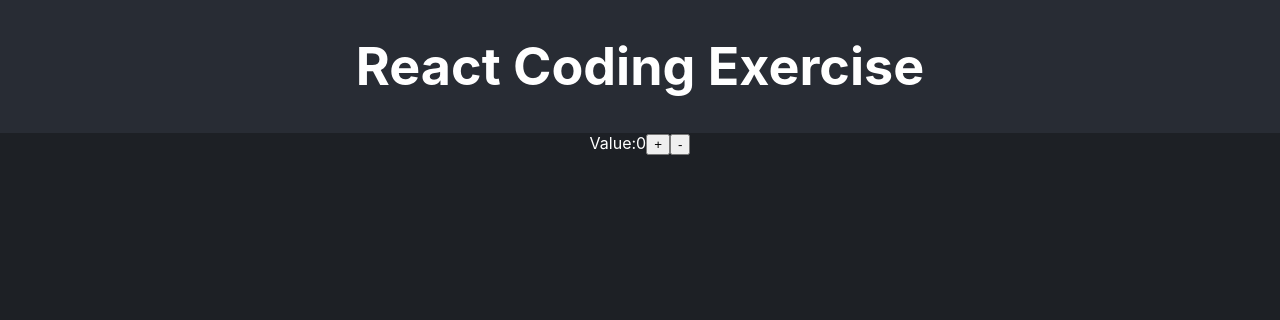
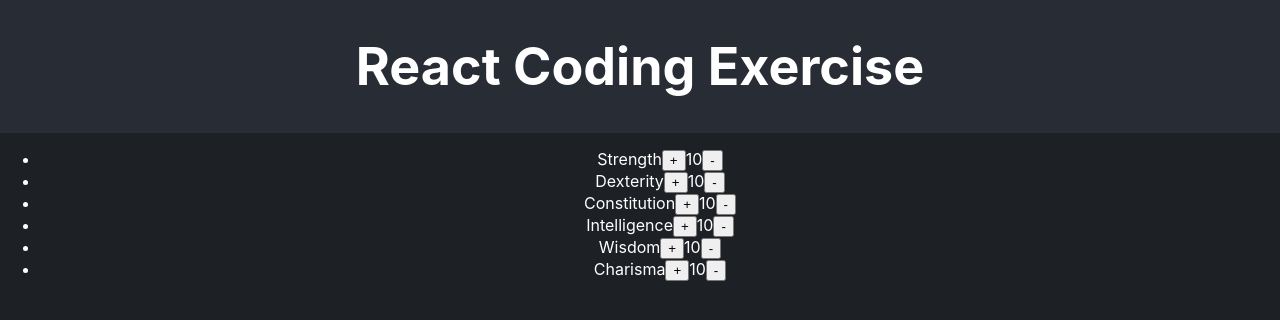
Before and after one commit to mukifera/recruiting-webapp-character, a React (Create React App) app: page / in a window 1280 px wide. Shown: the top 320 px of the page. Built offline with nearby package versions, Linux system fonts and the light colour scheme.

Commit message:
implement basic attribute state

```diff
--- a/src/App.tsx
+++ b/src/App.tsx
@@ -1,6 +1,7 @@
 import { useState } from 'react';
 import './App.css';
 import { ATTRIBUTE_LIST, CLASS_LIST, SKILL_LIST } from './consts.js';
+import Attributes from './Attributes';
 
 
 function App() {
@@ -11,12 +12,7 @@ function App() {
         <h1>React Coding Exercise</h1>
       </header>
       <section className="App-section">
-        <div>
-          Value:
-          {num}
-          <button>+</button>
-          <button>-</button>
-        </div>
+        <Attributes/>
       </section>
     </div>
   );
--- /dev/null
+++ b/src/Attribute.tsx
@@ -0,0 +1,13 @@
+
+function Attribute({ name, value, update }) {
+  return (
+    <li>
+      {name}
+      <button onClick={() => update(1)}>+</button>
+      {value}
+      <button onClick={() => update(-1)}>-</button>
+    </li>
+  );
+}
+
+export default Attribute;
--- /dev/null
+++ b/src/Attributes.tsx
@@ -0,0 +1,33 @@
+import { useEffect, useState } from 'react';
+import Attribute from './Attribute';
+import { ATTRIBUTE_LIST } from './consts';
+
+function Attributes() {
+  const [attrs, setAttrs] = useState({});
+
+  useEffect(() => {
+    const initial_attrs = {};
+    ATTRIBUTE_LIST.forEach((attr) => {
+      initial_attrs[attr] = 10
+    });
+    setAttrs(initial_attrs)
+  }, [])
+  return (
+    <ul>
+      {Object.keys(attrs).map((attr, index) =>
+        <Attribute
+          key={index}
+          name={attr}
+          value={attrs[attr]}
+          update={(value) => setAttrs((prev) => {
+            const newState = {...prev}
+            newState[attr] += value
+            return newState
+          })}
+        />
+      )}
+    </ul>
+  );
+}
+
+export default Attributes;
```
